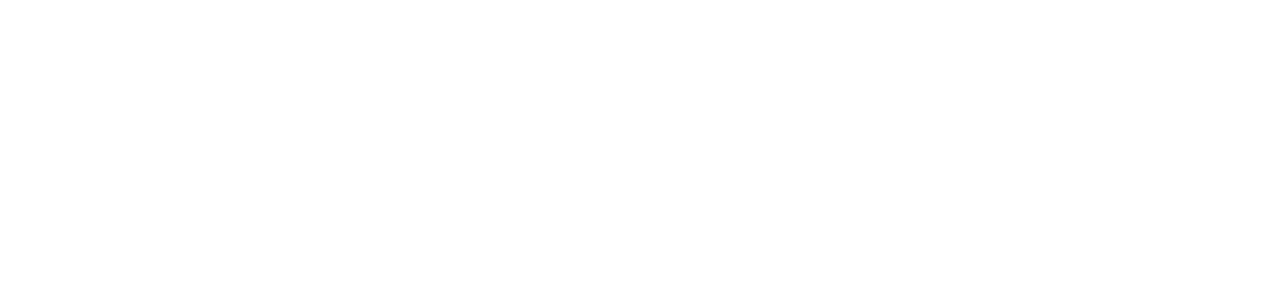
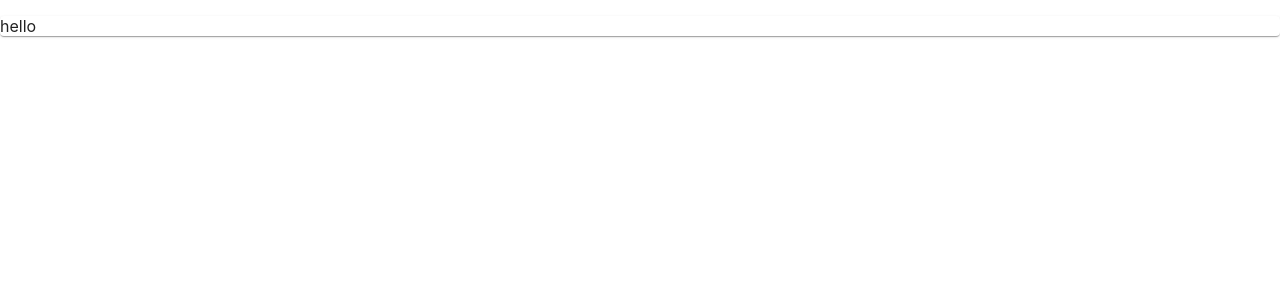
Before and after one commit to hatchways/team-yugioh, a React (Create React App) app in the folder client/: page /schedule-meeting in a window 1280 px wide. Shown: the top 300 px of the page. Built offline with nearby package versions, Linux system fonts and the light colour scheme.

Commit message:
create skeleton

```diff
--- a/client/src/App.js
+++ b/client/src/App.js
@@ -5,6 +5,7 @@ import { BrowserRouter, Route, Redirect } from "react-router-dom";
 import { theme } from "./themes/theme";
 import LogInPage from "./pages/Login";
 import SignUpPage from "./pages/Signup";
+import Scheduler from "./pages/Scheduler";
 
 import "./App.css";
 
@@ -13,10 +14,11 @@ function App() {
     <MuiThemeProvider theme={theme}>
       <BrowserRouter>
         <Route exact path="/">
-          <Redirect to="/signup"/>
+          <Redirect to="/signup" />
         </Route>
         <Route path="/signup" component={SignUpPage} />
         <Route path="/login" component={LogInPage} />
+        <Route path="/schedule-meeting" component={Scheduler} />
       </BrowserRouter>
     </MuiThemeProvider>
   );
--- /dev/null
+++ b/client/src/components/scheduler/Overview.js
@@ -0,0 +1 @@
+import React from "react";
--- /dev/null
+++ b/client/src/pages/Scheduler.js
@@ -0,0 +1,26 @@
+import React from "react";
+import { makeStyles, Paper, Grid } from "@material-ui/core";
+
+const data = () => {
+  // Since I'm not sure how the data will be fetched or in what format,
+  // I will use this for now to provide the component with data
+};
+
+const Scheduler = () => {
+  const classes = useStyles();
+  return (
+    <Paper>
+      <Grid>
+        <p>hello</p>
+      </Grid>
+    </Paper>
+  );
+};
+
+const useStyles = makeStyles(() => ({
+  root: {
+    height: "30em",
+  },
+}));
+
+export default Scheduler;
```
Also changed, not shown: client/src/components/scheduler/PickDate.js (added), client/src/components/scheduler/PickTime.js (added).
